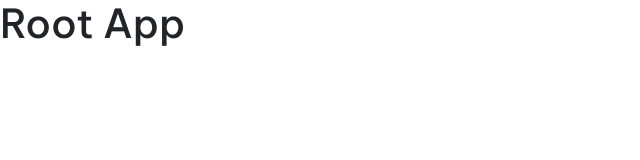
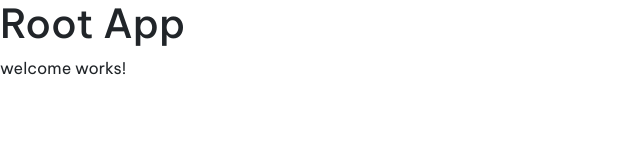
Before and after one commit to Anaahmed09/recruiting_system_angular, an Angular app: page / in a window 1280 px wide. Shown: the top 160 px of the page, without its empty margins (0-640 px from the left). Built offline with nearby package versions, Linux system fonts and the light colour scheme.

Commit message:
add project structure

```diff
--- a/src/app/app.component.html
+++ b/src/app/app.component.html
@@ -1 +1,2 @@
 <h1>Root App</h1>
+<app-welcome></app-welcome>
--- a/src/app/app.module.ts
+++ b/src/app/app.module.ts
@@ -3,10 +3,12 @@
 
 import { AppRoutingModule } from './app-routing.module';
 import { AppComponent } from './app.component';
+import { WelcomeComponent } from './components/user/welcome/welcome.component';
 
 @NgModule({
   declarations: [
-    AppComponent
+    AppComponent,
+    WelcomeComponent
   ],
   imports: [
     BrowserModule,
```
